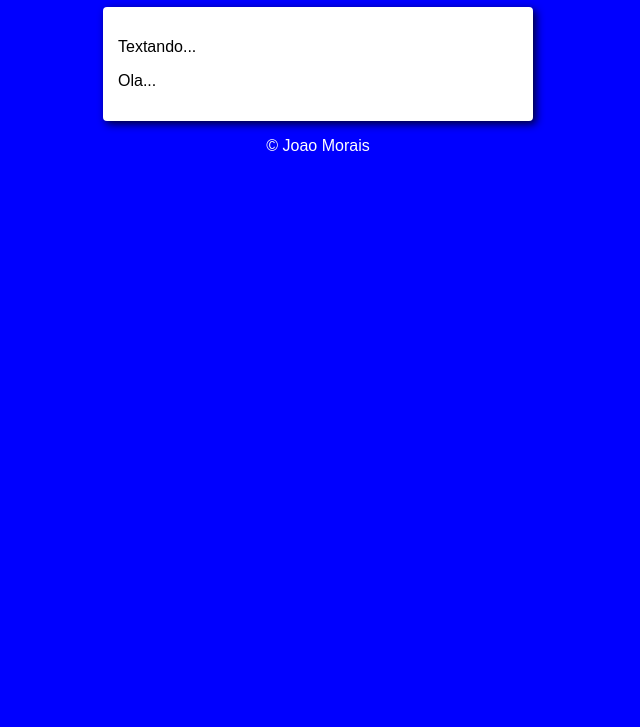
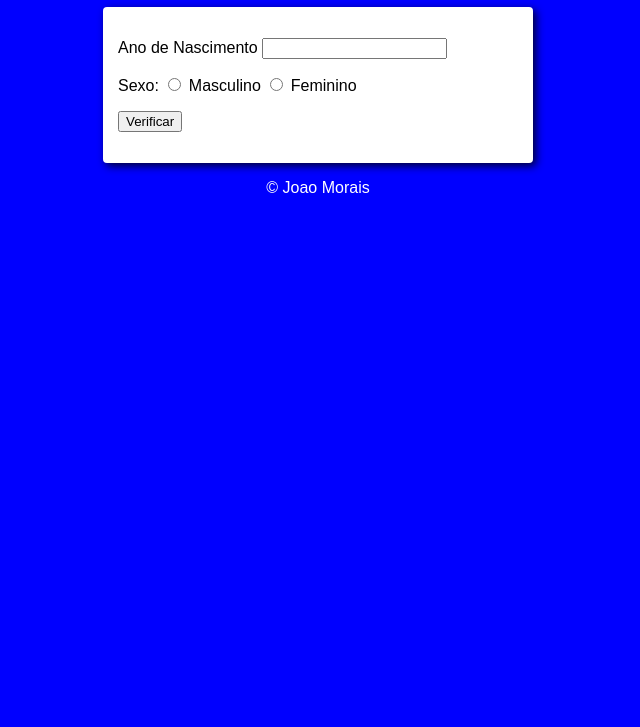
Before and after one commit to JoaoMoraisxD/javascript, a plain HTML site: page Aula 12 EX/ex015/model.html in a window 1280 px wide. Shown: the part 73-800 px from the top of the page, without its empty margins (322-962 px from the left). Drawn offline with Linux system fonts and the light colour scheme.

Commit message:
ex015
ex015 completo

```diff
--- a/Aula 12 EX/ex015/model.html
+++ b/Aula 12 EX/ex015/model.html
@@ -4,20 +4,34 @@
     <meta charset="UTF-8">
     <meta http-equiv="X-UA-Compatible" content="IE=edge">
     <meta name="viewport" content="width=device-width, initial-scale=1.0">
-    <title>Modelo de Exercicio</title>
+    <title>Verificador de idade</title>
     <link rel="stylesheet" href="style.css">
+    <link rel="shortcut icon" href="favicon.ico" type="image/x-icon">
 </head>
 <body>
     <header>
-        <h1>Titulo</h1>
+        <h1>Verificador de idade</h1>
     </header>
 
     <section>
         <div>
-            <p>Textando...</p>
+            <p>
+                Ano de Nascimento
+                <input type="text" name="txtano" id="txtano" min="0">
+            </p>
+            <p>
+                Sexo:
+                <input type="radio" name="radsex" id="masc">
+                <label for="masc">Masculino</label>
+                <input type="radio" name="radsex" id="fem">
+                <label for="fem">Feminino</label>
+            </p>
+            <p>
+                <input type="button" value="Verificar" onclick="verificar()">
+            </p>
         </div>
-        <div>
-            <p>Ola...</p>
+        <div id="res">
+
         </div>
     </section>
 
--- a/Aula 12 EX/ex015/script.js
+++ b/Aula 12 EX/ex015/script.js
@@ -1 +1,52 @@
-alert ('ola')
+function verificar() {
+    var data = new Date()
+    var ano = data.getFullYear()
+    var fano = document.getElementById('txtano')
+    var res = document.getElementById('res')
+
+    if (fano.value.length == 0 || Number(fano.value) > ano) {
+        window.alert('[ERRO] Verifique os dados e tente novamente!')
+    }else {
+        var fsex = document.getElementsByName('radsex')
+        var idade = ano - Number(fano.value)
+        var genero = ''
+
+        var img = document.createElement('img')
+        img.setAttribute('id', 'foto')
+
+        if (fsex[0].checked) {
+            genero = 'Homem'
+            if (idade >= 0 && idade < 12) {
+                //criança
+                img.setAttribute('src', 'img/criança_masc.png')
+            }else if (idade >= 12 && idade < 18) {
+                // jovem
+                img.setAttribute('src', 'img/masc_ad.png')
+            }else if (idade >=18 && idade < 50) {
+                //adulto
+                img.setAttribute('src', 'img/adult_masc.png')
+            }else {
+                //idoso
+                img.setAttribute('src', 'img/idoso.png')
+            }
+        }else if (fsex[1].checked) {
+            genero = 'Mulher'
+            if (idade >= 0 && idade < 12) {
+                //criança
+                img.setAttribute('src', 'img/criança_fem.png')
+            }else if (idade >= 12 && idade < 18) {
+                // jovem
+                img.setAttribute('src', 'img/fem_ad.png')
+            }else if (idade >=18 && idade < 50) {
+                //adulto
+                img.setAttribute('src', 'img/adult_fem.png')
+            }else {
+                //idoso
+                img.setAttribute('src', 'img/idoso.png')
+            }
+        }
+        res.style.textAlign = 'center'
+        res.innerHTML = `Detectamos ${genero} com ${idade} Anos.`
+        res.appendChild(img)
+    }
+}
```
Also changed, not shown: Aula 12 EX/ex014/index.html (+1 -0 lines), Aula 12 EX/ex014/favicon.ico (added), Aula 12 EX/ex015/favicon.ico (added), Aula 12 EX/ex015/img/adult_fem.png (added), Aula 12 EX/ex015/img/adult_masc.png (added), Aula 12 EX/ex015/img/criança_fem.png (added), Aula 12 EX/ex015/img/criança_masc.png (added), Aula 12 EX/ex015/img/fem_ad.png (added), Aula 12 EX/ex015/img/idoso.png (added), Aula 12 EX/ex015/img/masc_ad.png (added).
